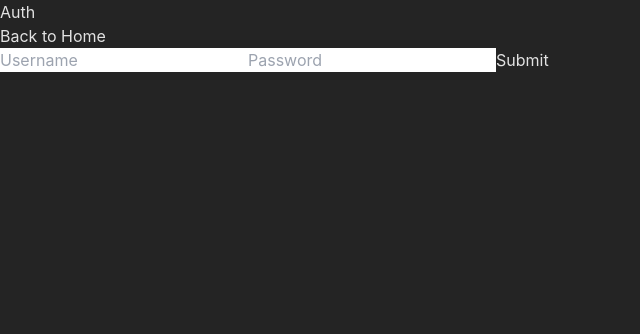
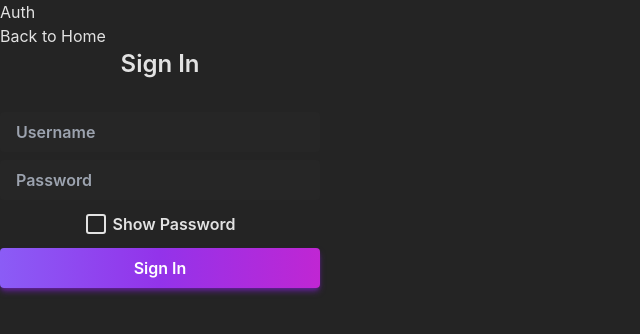
Before and after one commit to PranjalG1122/appNote, a React (Vite) app in the folder client/: page /auth in a window 1280 px wide. Shown: the top 334 px of the page, without its empty margins (0-640 px from the left). Built offline with nearby package versions, Linux system fonts and the light colour scheme.

Commit message:
dev: routed signin page and res

```diff
--- a/client/src/components/Signin.tsx
+++ b/client/src/components/Signin.tsx
@@ -1,24 +1,18 @@
 import React, { useState } from "react";
+import { CheckSquare, Square } from "react-feather";
 import useSWRMutation from "swr/mutation";
+import { useNavigate } from "react-router-dom";
 
-async function getUser(
+export default function Signin() {
+  const navigate = useNavigate();
+  document.title = "Sign in";
+  const getUser = async (
     url: string,
     {
       arg: { username, password },
     }: { arg: { username: string; password: string } }
-) {
-  // preflight
-  // await fetch("http://localhost:3000/api/testing", {
-  //   method: "GET",
-  //   headers: {
-  //     "Access-Control-Allow-Origin": "http://localhost:3000",
-  //     "Access-Control-Allow-Credentials": "true",
-  //     "Access-Control-Allow-Methods": "GET,HEAD,PUT,PATCH,POST,DELETE,OPTIONS",
-  //     "Access-Control-Allow-Headers": "Origin, Content-Type, Accept",
-  //     "Access-Control-Expose-Headers": "Set-Cookie",
-  //   },
-  // });
-  await fetch("http://localhost:3000/api" + url, {
+  ) => {
+    return await fetch("http://localhost:3000/api" + url, {
       method: "POST",
       credentials: "include",
       headers: {
@@ -28,26 +22,31 @@ async function getUser(
         username,
         password,
       }),
+    }).then((res) => {
+      return res.json();
     });
-}
+  };
 
-export default function Signin() {
-  const [showPassword, setShowPassword] = useState<boolean>(false);
   const [username, setUsername] = useState<string>("");
   const [password, setPassword] = useState<string>("");
+
+  const [showPassword, setShowPassword] = useState<boolean>(false);
+  const [errorMessage, setErrorMessage] = useState<string>("");
   const { trigger, isMutating, data, error } = useSWRMutation(
     "/signin",
     getUser
   );
 
   return (
-    <div className="">
+    <div className="flex flex-col gap-2 justify-center items-center w-80 font-semibold">
+      <h1 className="desktop:text-3xl text-2xl mb-6">Sign In</h1>
       <input
         type="text"
         placeholder="Username"
         autoComplete="off"
         required
         name="username"
+        className="w-80 text-base px-4 py-2 rounded bg-neutral-800 focus:bg-neutral-700 focus:outline-none"
         onChange={(e) => setUsername(e.target.value)}
       ></input>
       <input
@@ -56,21 +55,43 @@ export default function Signin() {
         autoComplete="off"
         required
         name="password"
+        className="w-80 text-base px-4 py-2 rounded bg-neutral-800 focus:bg-neutral-700 focus:outline-none"
         onChange={(e) => setPassword(e.target.value)}
       ></input>
       <button
+        onClick={() => {
+          setShowPassword(!showPassword);
+        }}
+        className="flex flex-row gap-1 px-2 py-1 text-base"
+      >
+        {showPassword ? <CheckSquare /> : <Square />}
+        Show Password
+      </button>
+      <button
         disabled={isMutating}
+        className="w-80 text-white bg-gradient-to-r from-violet-500 via-purple-600 to-fuchsia-600 hover:bg-gradient-to-br focus:ring-2 focus:outline-none focus:ring-purple-800 shadow-md shadow-purple-800/80 font-semibold rounded text-base px-4 py-2 text-center"
         onClick={async () => {
-          try {
-            const result = await trigger({ username, password });
-            console.log({ result });
-          } catch (e) {
-            console.error(e);
+          await trigger({ username, password })
+            .then((res) => {
+              if (res.success) {
+                setErrorMessage("");
+                navigate("/");
+              } else {
+                setErrorMessage(res.message);
               }
+            })
+            .catch((e) => {
+              setErrorMessage(e.message);
+            });
         }}
       >
-        Submit
+        Sign In
       </button>
+      {errorMessage && (
+        <p className="fixed bottom-10 mx-4 max-w-96 text-center font-semibold text-white bg-red-600 desktop:px-2 py-1 px-1 rounded desktop:text-base text-sm">
+          {errorMessage}
+        </p>
+      )}
     </div>
   );
 }
```
Lines whose indentation alone changed are shown as unchanged.
